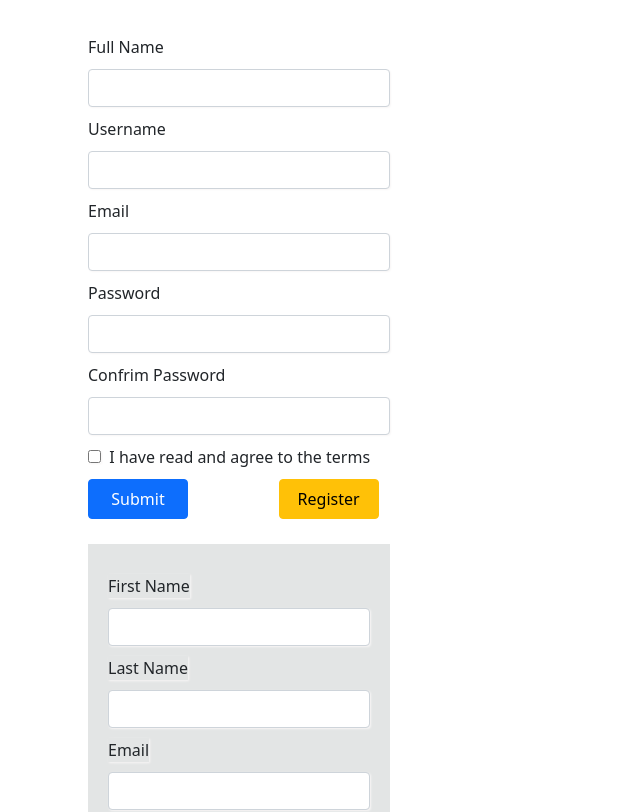
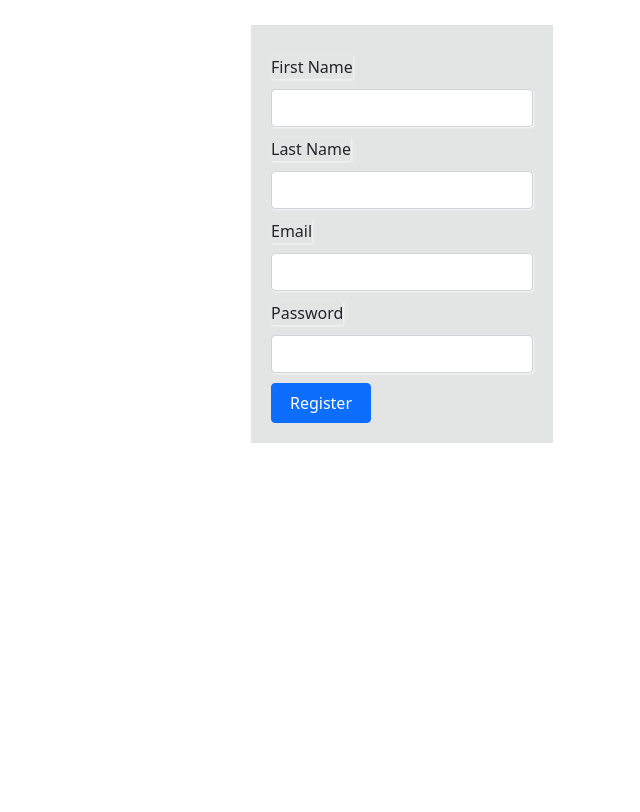
Before and after one commit to RashiChouksey12/Angular--Forms, an Angular app: page / in a window 1280 px wide. Shown: the top 812 px of the page, without its empty margins (238-878 px from the left). Built offline with nearby package versions, Linux system fonts and the light colour scheme.

Commit message:
feature/Task-2: code updated

```diff
--- a/src/app/Components/reactive-form/reactive-form.component.css
+++ b/src/app/Components/reactive-form/reactive-form.component.css
@@ -1,7 +1,6 @@
+    .forms{
+    margin-top: 25px;
 
-.forms{
-    margin-top: 25px;
-    /* border: 1px solid gainsboro; */
     }
     input {
     margin-top: 10px;
@@ -10,7 +9,8 @@
     label {
     margin-top: 10px;
     }
-    button{
+    .btn{
+    display: flex;
     margin-top: 10px;
     width: 100px;
     height: 40px;
--- a/src/app/Components/reactive-form/reactive-form.component.html
+++ b/src/app/Components/reactive-form/reactive-form.component.html
@@ -1,51 +1,55 @@
 <!DOCTYPE html>
 <html lang="en">
+
 <head>
     <meta charset="UTF-8">
     <meta http-equiv="X-UA-Compatible" content="IE=edge">
     <meta name="viewport" content="width=device-width, initial-scale=1.0">
     <title>Reactive Form</title>
 </head>
+
 <body>
     <div class="row">
-        <div class="col-sm-3"></div>
-        <div class="col-sm-3">
-            <form action="" class="forms">
+        <div class="col"></div>
+        <div class="col-3">
+            <form action="" class="forms" [formGroup]="RegisterForm" (ngSubmit)="onSubmit()">
                 <div class="form-group">
                     <label>Full Name</label>
-                    <input type="text" class="form-control">
+                    <input type="text" class="form-control" formControlName="fullName">
                 </div>
 
                 <div class="form-group">
                     <label>Username</label>
-                    <input type="text" class="form-control">
+                    <input type="text" class="form-control" formControlName="userName">
                 </div>
 
                 <div class="form-group">
                     <label>Email</label>
-                    <input type="email" class="form-control">
+                    <input type="email" class="form-control" formControlName="email">
                 </div>
 
                 <div class="form-group">
                     <label>Password</label>
-                    <input type="password" class="form-control">
+                    <input type="password" class="form-control" formControlName="password">
                 </div>
 
                 <div class="form-group">
                     <label>Confrim Password</label>
-                    <input type="password" class="form-control">
+                    <input type="password" class="form-control" formControlName="confirmPassword">
                 </div>
                 <div class="form-group">
-                    <input type="checkbox">&nbsp;
-                    <label>I have read and agree to the terms</label>
+                    <div>
+                        <input type="checkbox" formControlName="checkBox">
+                        <label>&nbsp;I have read and agree to the terms</label>
+                    </div>
                 </div>
-                <div class="form-group">
+                <div class="form-group btn">
                     <button class="btn btn-primary " type="submit">Submit</button>
-                    <button class="btn btn-warning warning" type="submit">Register</button>
+                    <button class="btn btn-warning warning" type="reset">Reset</button>
                 </div>
             </form>
         </div>
-        <div class="col-sm-3"></div>
+        <div class="col"></div>
     </div>
 </body>
 
--- a/src/app/Components/reactive-form/reactive-form.component.ts
+++ b/src/app/Components/reactive-form/reactive-form.component.ts
@@ -1,15 +1,28 @@
 import { Component, OnInit } from '@angular/core';
+import { FormControl,FormGroup,FormBuilder} from '@angular/forms';
 
 @Component({
   selector: 'app-reactive-form',
   templateUrl: './reactive-form.component.html',
   styleUrls: ['./reactive-form.component.css']
 })
-export class ReactiveFormComponent implements OnInit {
+export class ReactiveFormComponent {
+  RegisterForm:FormGroup;
 
-  constructor() { }
+  constructor(private fb: FormBuilder){}
 
-  ngOnInit(): void {
+  ngOnInit():void {
+
+    this.RegisterForm= this.fb.group({
+      fullName :[''],
+      userName:[''],
+      email :[''],
+      password :[''],
+      confirmPassword :[''],
+      checkBox:[''],
+    });
   }
-
+  onSubmit() {
+    console.log(this.RegisterForm.value);
+  }
 }
--- a/src/app/Components/tamplate-form/tamplate-form.component.html
+++ b/src/app/Components/tamplate-form/tamplate-form.component.html
@@ -1,45 +1,42 @@
 <!DOCTYPE html>
 <html lang="en">
-
 <head>
     <meta charset="UTF-8">
     <meta http-equiv="X-UA-Compatible" content="IE=edge">
     <meta name="viewport" content="width=device-width, initial-scale=1.0">
     <title>Reactive Form</title>
 </head>
-
 <body>
     <div class="row">
-        <div class="col-sm-3"></div>
-        <div class="col-sm-3">
-            <form action="" class="forms">
+        <div class="col"></div>
+        <div class="col-3">
+            <form action="" class="forms" #regForm="ngForm" (ngSubmit)="regUser(regForm.value)">
                 <div class="form-group">
-                    <label class="lbl">First Name</label>
-                    <input type="text" class="form-control lbl ">
+                    <label for="firstName" class="lbl">First Name</label>
+                    <input type="text" class="form-control lbl " name="firstName" id="firstName" ngModel>
                 </div>
 
                 <div class="form-group">
-                    <label class="lbl">Last Name</label>
-                    <input type="text" class="form-control lbl">
+                    <label for="lastName" class="lbl">Last Name</label>
+                    <input type="text" class="form-control lbl" name="lastName" id="lastName" ngModel>
                 </div>
 
                 <div class="form-group">
-                    <label class="lbl">Email</label>
-                    <input type="email" class="form-control lbl">
+                    <label for="email" class="lbl">Email</label>
+                    <input type="email" class="form-control lbl" name="email" id="email" ngModel>
                 </div>
 
                 <div class="form-group">
-                    <label class="lbl">Password</label>
-                    <input type="password" class="form-control lbl">
+                    <label for="password" class="lbl">Password</label>
+                    <input type="password" class="form-control lbl" name="password" id="password" ngModel>
                 </div>
 
                 <div class="form-group">
-                    <button type="submit" class="btn btn-primary">Submit</button>
+                    <button type="submit" class="btn btn-primary">Register</button>
                 </div>
             </form>
         </div>
-    <div class=" col-sm-3"> </div>
-   </div>
+        <div class=" col"> </div>
+    </div>
 </body>
-
 </html>
--- a/src/app/Components/tamplate-form/tamplate-form.component.ts
+++ b/src/app/Components/tamplate-form/tamplate-form.component.ts
@@ -1,15 +1,14 @@
 import { Component, OnInit } from '@angular/core';
-
 @Component({
   selector: 'app-tamplate-form',
   templateUrl: './tamplate-form.component.html',
   styleUrls: ['./tamplate-form.component.css']
 })
-export class TamplateFormComponent implements OnInit {
+export class TamplateFormComponent {
 
-  constructor() { }
+  ngOnInit(): void {}
 
-  ngOnInit(): void {
+  regUser(item:any){
+    console.log(item);
   }
-
 }
--- a/src/app/app.component.html
+++ b/src/app/app.component.html
@@ -1,2 +1,2 @@
-<app-reactive-form></app-reactive-form>
+<!-- <app-reactive-form></app-reactive-form> -->
 <app-tamplate-form></app-tamplate-form>
```
Also changed, not shown: src/app/Components/tamplate-form/tamplate-form.component.css (+0 -7 lines), src/app/app.module.ts (+6 -2 lines).
